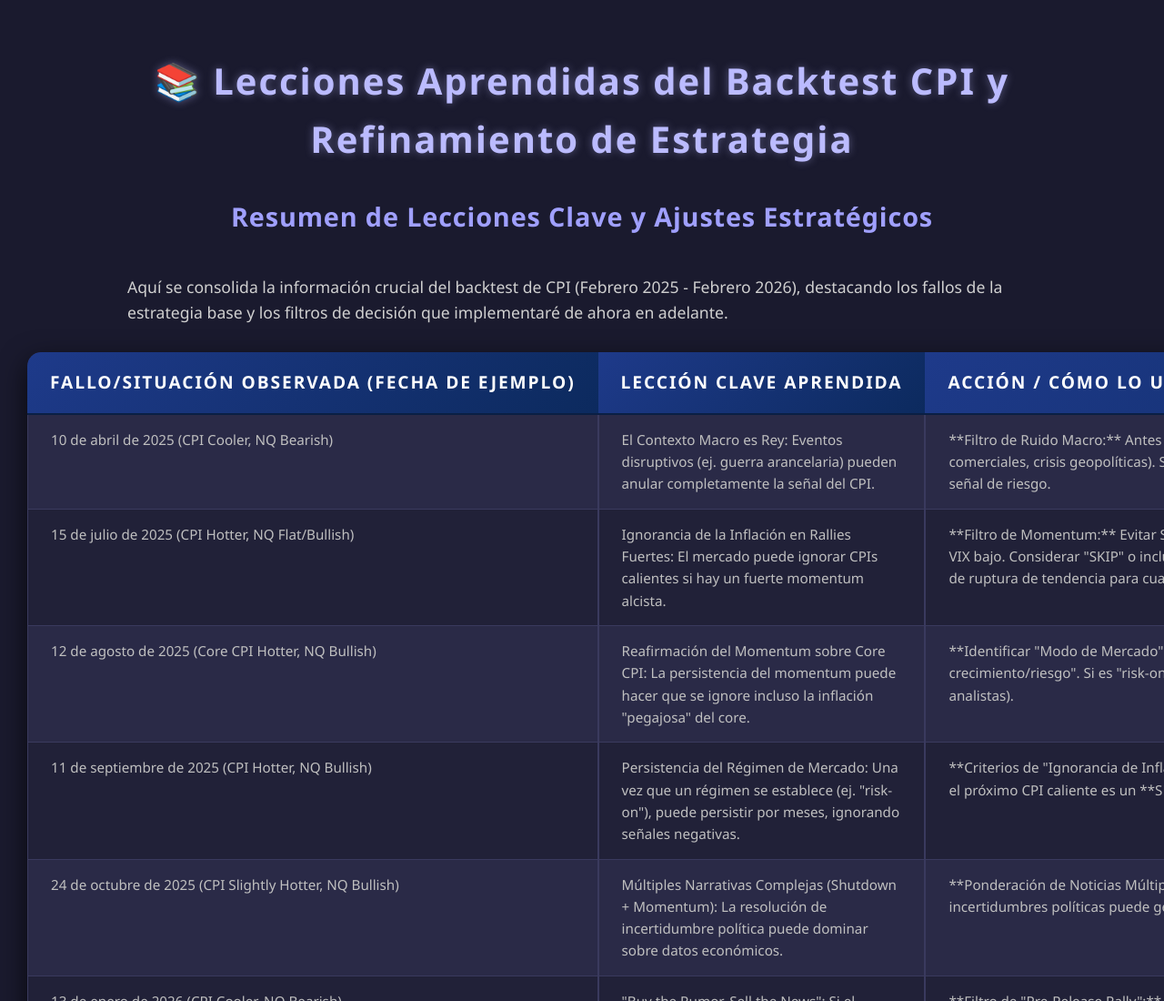
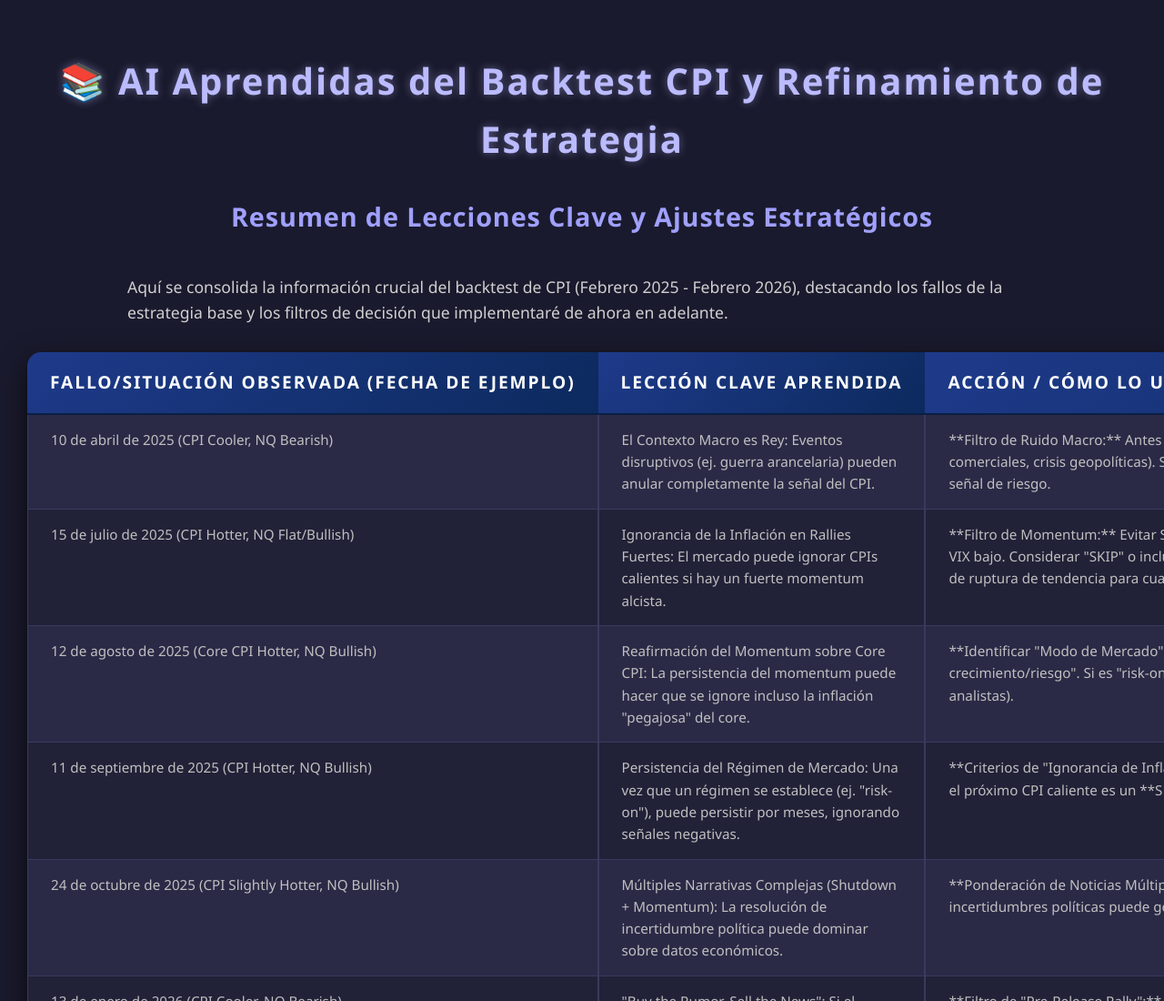
Before and after one commit to germancin/system-claw, a plain HTML site: page memory_CPI/cpi-strategy-refinement-table-styled.html in a window 1280 px wide. Shown: the top 1100 px of the page at 91% size. Drawn offline with Linux system fonts and the light colour scheme.

Commit message:
new design

```diff
--- a/memory_CPI/cpi-strategy-refinement-table-styled.html
+++ b/memory_CPI/cpi-strategy-refinement-table-styled.html
@@ -140,7 +140,7 @@
 </head>
 
 <body>
-    <h1>📚 Lecciones Aprendidas del Backtest CPI y Refinamiento de Estrategia</h1>
+    <h1>📚 AI Aprendidas del Backtest CPI y Refinamiento de Estrategia</h1>
     <h2>Resumen de Lecciones Clave y Ajustes Estratégicos</h2>
 
     <p>Aquí se consolida la información crucial del backtest de CPI (Febrero 2025 - Febrero 2026), destacando los fallos
```
